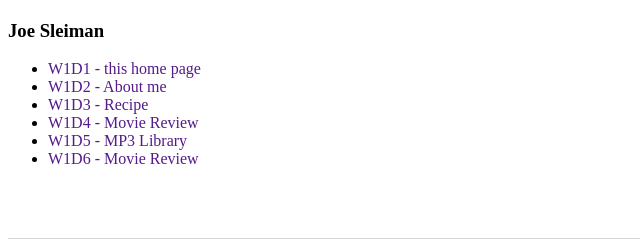
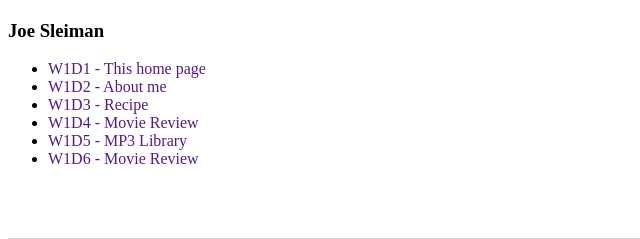
Before and after one commit to joesleiman/joesleiman.github.io, a plain HTML site: page index.html in a window 1280 px wide. Shown: the part 483-722 px from the top of the page, 0-640 px from the left. Drawn offline with Linux system fonts and the light colour scheme.

Commit message:
change the lower letter to capital

```diff
--- a/index.html
+++ b/index.html
@@ -13,7 +13,7 @@
 </div>
 <div class="content">
     <ul>
-        <li><a href="">W1D1 - this home page</a></li>
+        <li><a href="">W1D1 - This home page</a></li>
         <li><a href="">W1D2 - About me</a></li>
         <li><a href="">W1D3 - Recipe</a></li>
         <li><a href="">W1D4 - Movie Review</a></li>
```
